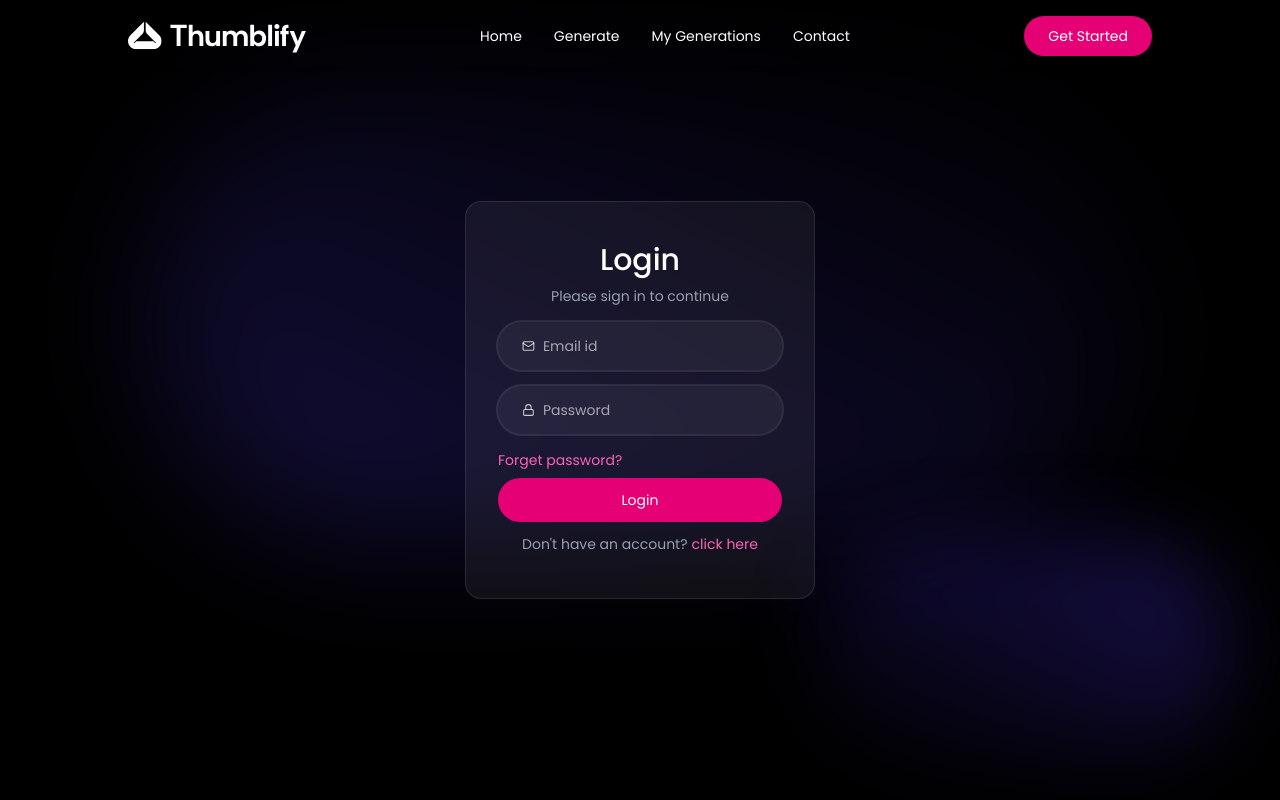
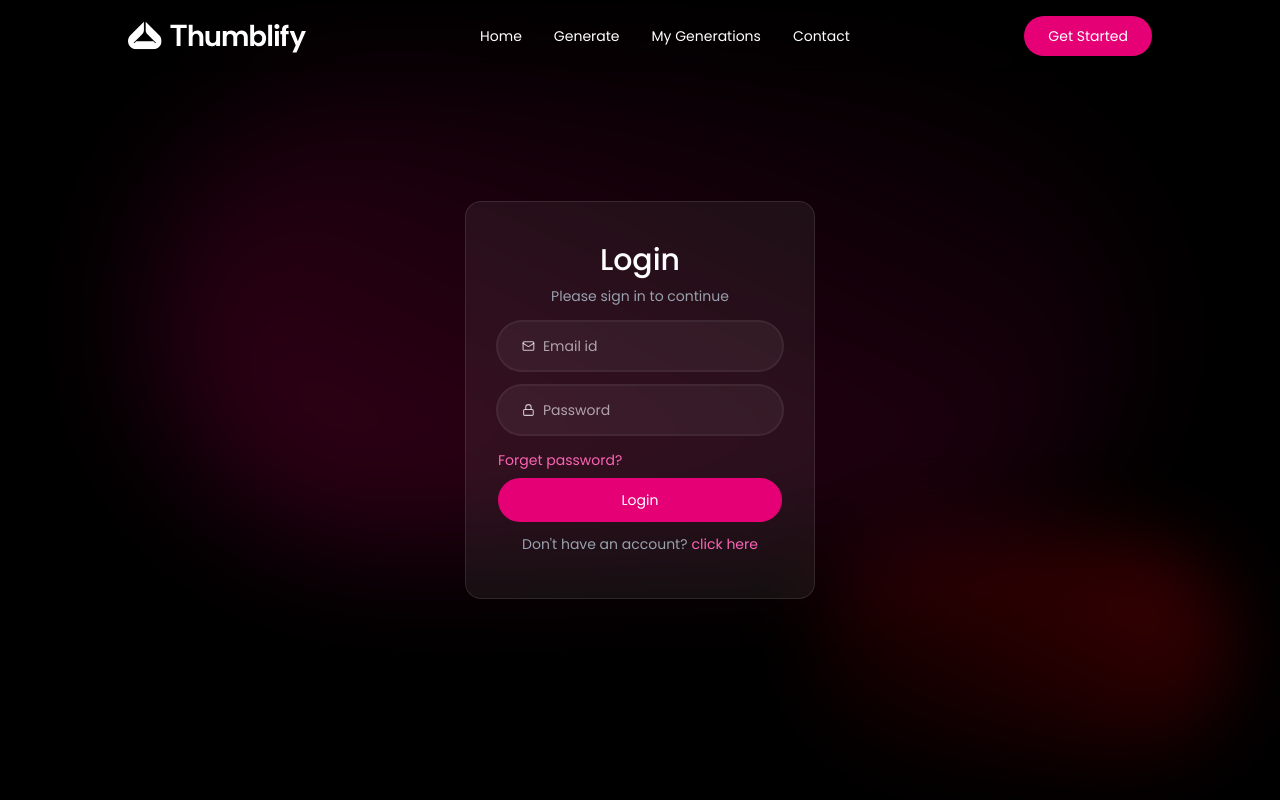
Before and after one commit to anshgautam-github/AI-Thumbnail-Generator, a React (Vite) app in the folder client/: page /login in a window 1280 px wide. Shown: the top 800 px of the page. Built offline with nearby package versions, Linux system fonts and the light colour scheme.

Commit message:
SoftBackdrop updated

```diff
--- a/client/src/components/SoftBackdrop.tsx
+++ b/client/src/components/SoftBackdrop.tsx
@@ -2,8 +2,8 @@ const SoftBackdrop = () => {
     return (
 
             <div className='fixed inset-0 -z-1 pointer-events-none'>
-                <div className='absolute left-1/2 top-20 -translate-x-1/2 w-245 h-115 bg-linear-to-tr from-indigo-800/35 to-transparent rounded-full blur-3xl' />
-                <div className='absolute right-12 bottom-10 w-105 h-55 bg-linear-to-bl from-indigo-700/35 to-transparent rounded-full blur-2xl' />
+                <div className='absolute left-1/2 top-20 -translate-x-1/2 w-245 h-115 bg-linear-to-tr from-pink-800/35 to-transparent rounded-full blur-3xl' />
+                <div className='absolute right-12 bottom-10 w-105 h-55 bg-linear-to-bl from-red-700/35 to-transparent rounded-full blur-2xl' />
             </div>
 
     )
```
